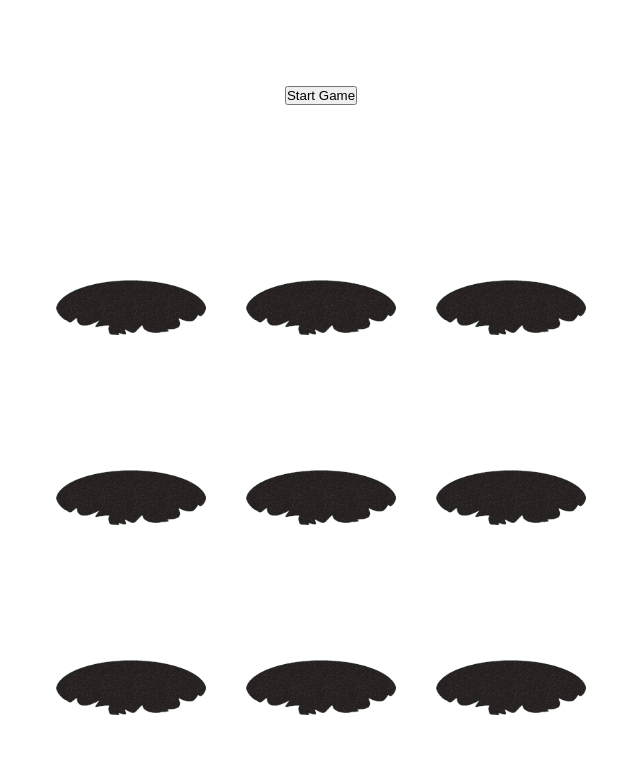
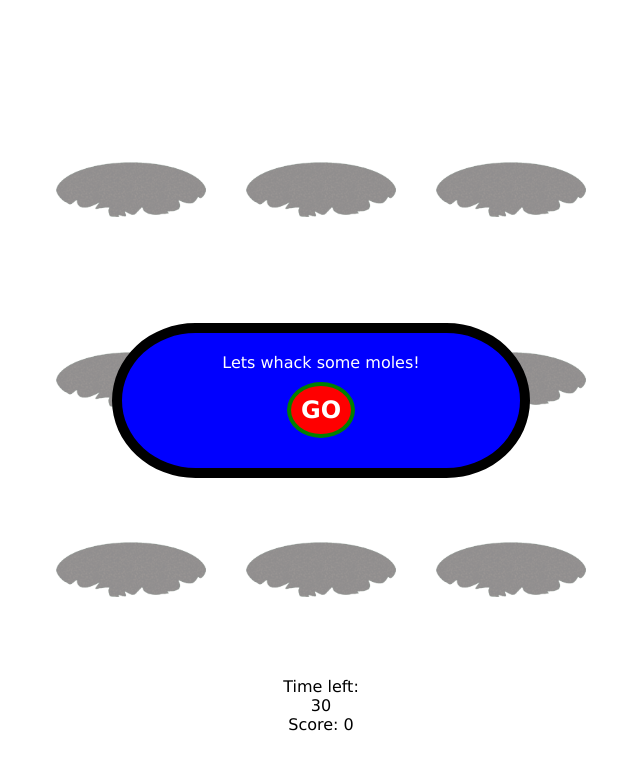
Before and after one commit to Unixan/whack-a-mole, a plain HTML site: page index.html in a window 1280 px wide. Shown: the whole page, without its empty margins (319-959 px from the left). Drawn offline with nearby package versions, Linux system fonts and the light colour scheme.

Commit message:
Lagt til litt av hvert samt lyd

```diff
--- a/app.js
+++ b/app.js
@@ -16,16 +16,22 @@ const app = Vue.createApp({
       molePop: null,
       molePopDelay: null,
       moleToPop: null,
-      playtime: 30,
-      molesWhaced: 0,
+      molesWhacked: 0,
       mole: "IMG/Mole.png",
-      molehole: "IMG/Hole.png"
+      molehole: "IMG/Hole.png",
+      playTimeLeft: 30,
+      gameOver: false,
+      pop: new Audio("SOUNDS/molePop.mp3")
     };
   },
   methods: {
     play() {
+      this.molesWhacked = 0;
       this.isPlaying = !this.isPlaying;
+      this.gameOver = false;
+      this.playTimeLeft = 30;
       this.popAMole();
+      this.startCountdown();
     },
 
     popAMole() {
@@ -34,6 +40,7 @@ const app = Vue.createApp({
       setTimeout(() => {
         this.moleHoles[this.moleToPop].mole = true;
         this.hideAMole(this.moleToPop);
+        this.pop.play()
         if (this.isPlaying) {
           this.popAMole();
         }
@@ -48,18 +55,32 @@ const app = Vue.createApp({
         this.moleHoles[moleNo].mole = false;
       }, this.molePopDelay);
     },
-    whackMole(hole){
-      if(hole.mole){
-        this.molesWhaced++
-        hole.mole = false
-        console.log(this.molesWhaced)
-      }else console.log('MISS')
+    whackMole(hole) {
+      if (hole.mole) {
+        this.molesWhacked++;
+        hole.mole = false;
+        console.log(this.molesWhaced);
+      } else console.log("MISS");
     },
-    moleInHole(hole){
-      if(hole.mole){
-        return this.mole
-      }else{return this.molehole}
-    }
+    moleInHole(hole) {
+      if (hole.mole) {
+        return this.mole;
+      } else {
+        return this.molehole;
+      }
+    },
+    startCountdown() {
+      if (this.isPlaying) {
+        setTimeout(() => {
+          this.playTimeLeft--;
+          this.startCountdown();
+        }, 1000);
+      }
+      if (this.playTimeLeft < 0) {
+        this.isPlaying = false;
+        this.gameOver = true;
+      }
+    },
   },
   mounted() {
     console.log("Mounted");
--- a/index.html
+++ b/index.html
@@ -12,15 +12,30 @@
   </head>
   <body>
     <div id="app">
-      <button @click="play" :disabled="isPlaying">Start Game</button>
-      <div id="game">
+      <!-- <button @click="play" :disabled="isPlaying">Start Game</button> -->
+      <div v-if="!isPlaying && !gameOver" class="playFrame">
+        Lets whack some moles!
+        <div class="playButton" @click="play()">GO</div>
+      </div>
+      <div v-if="!gameOver" id="game" :class="{notPlaying: !isPlaying}">
         <img
           v-for="hole in moleHoles"
           :src="moleInHole(hole)"
           class="moleHole"
-
           @click="whackMole(hole)"
         />
+      </div>
+      <div v-if="!gameOver" class="timer" id="timer">
+        <div>Time left:</div>
+        {{playTimeLeft}}
+        <div class="score" id="score">Score: {{molesWhacked}}</div>
+      </div>
+      <div v-if="gameOver">
+        <div>
+          GAME OVER!
+        </div>
+        <div>Total Score: {{molesWhacked}}</div>
+        <div @click="play()" class="playButton" style="border-radius: 20% / 50%;">Restart?</div>
       </div>
     </div>
     <script src="app.js" async defer></script>
--- a/styles.css
+++ b/styles.css
@@ -1,6 +1,8 @@
 * {
   margin: 0;
   padding: 0;
+  box-sizing: border-box;
+  font-family: Verdana, Geneva, Tahoma, sans-serif;
 }
 
 #app {
@@ -23,15 +25,39 @@
 }
 
 .moleHole {
-  max-width: 150px;
+  max-width: 100%;
   object-fit: contain;
   opacity: 1;
 }
 
-.moleHole.mole {
-  background: rgb(253, 0, 0);
+.playFrame {
+  position: fixed;
+  text-align: center;
+  height: fit-content;
+  background: blue;
+  color: white;
+  padding: 20px 100px;
+  border: 10px solid black;
+  border-radius: 20% / 50%;
+  z-index: 1;
 }
 
-.moleInHole {
+.playButton{
+  color: white;
+  padding: 10px;
+  font-size: x-large;
+  font-weight: bolder;
+  border: solid green 4px;
+  margin: 10px auto;
+  width: fit-content;
+  border-radius: 50%;
+  background: red;
+}
+
+.notPlaying {
+  opacity: 0.5;
+}
+
+.timer{
   text-align: center;
 }
```
Also changed, not shown: 1 other file.
